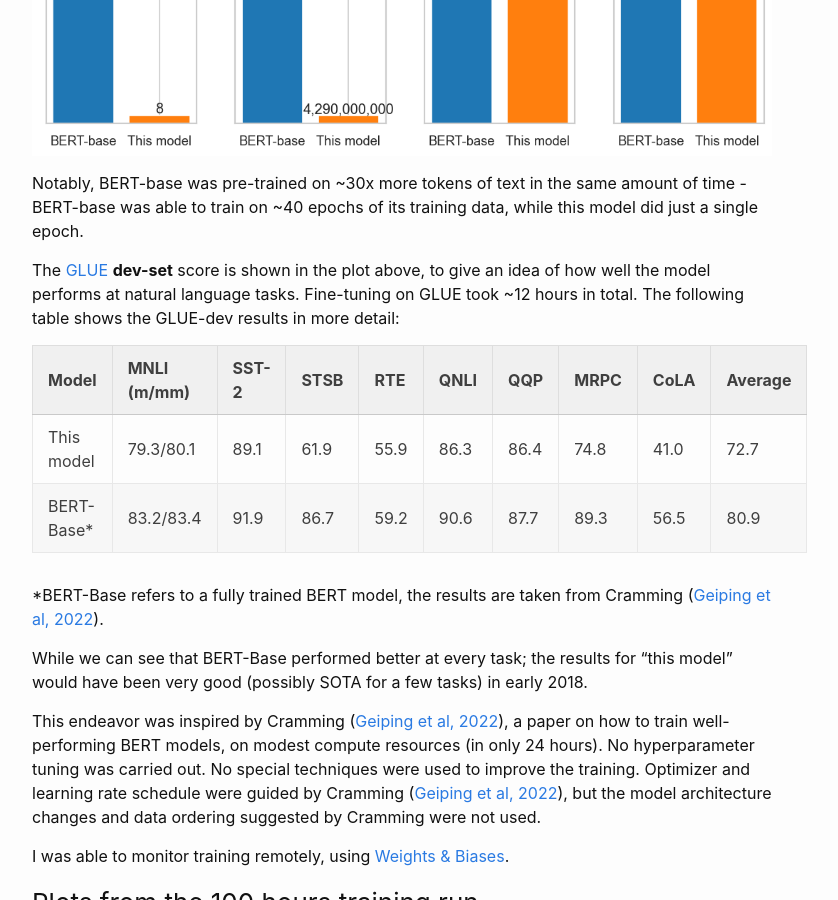
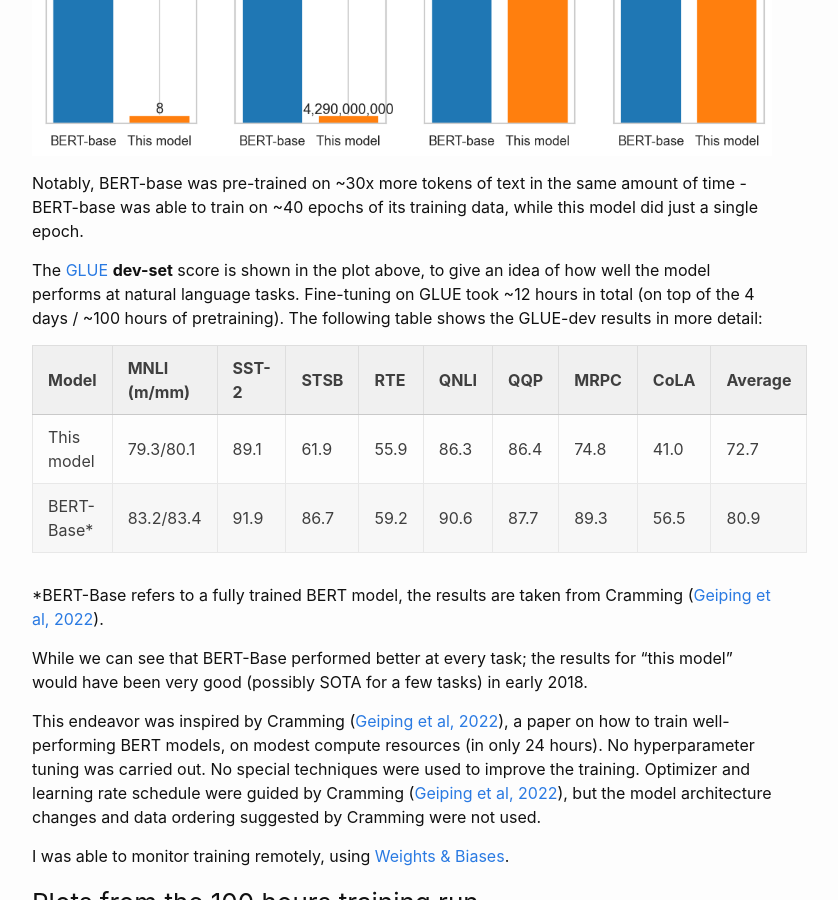
Before and after one commit to sradc/sradc.github.io, a Jekyll site: the page built from _posts/2023-05-29-bert-from-scratch.md, in a window 1280 px wide and 900 px high, scrolled down 1088 px. Shown: the whole window, without its empty margins (238-1076 px from the left). Built offline with Jekyll 4.4.1, drawn with Linux system fonts in a browser that asks for light colours; comment, search, counter and statistics services are not loaded.

Commit message:
added a detail

```diff
--- a/_posts/2023-05-29-bert-from-scratch.md
+++ b/_posts/2023-05-29-bert-from-scratch.md
@@ -32,7 +32,9 @@ People generally associate the training of large language models with GPU or TPU
 
 Notably, BERT-base was pre-trained on ~30x more tokens of text in the same amount of time - BERT-base was able to train on ~40 epochs of its training data, while this model did just a single epoch.
 
-The [GLUE](https://gluebenchmark.com/) **dev-set** score is shown in the plot above, to give an idea of how well the model performs at natural language tasks. Fine-tuning on GLUE took ~12 hours in total. The following table shows the GLUE-dev results in more detail:
+The [GLUE](https://gluebenchmark.com/) **dev-set** score is shown in the plot above, to give an idea of how well the model performs at natural language tasks.
+Fine-tuning on GLUE took ~12 hours in total (on top of the 4 days / ~100 hours of pretraining).
+The following table shows the GLUE-dev results in more detail:
 
 | Model        | MNLI (m/mm) | SST-2 | STSB | RTE  | QNLI | QQP | MRPC | CoLA | Average |
 |--|--|--|--|--|--|--|--|--|--|
```
